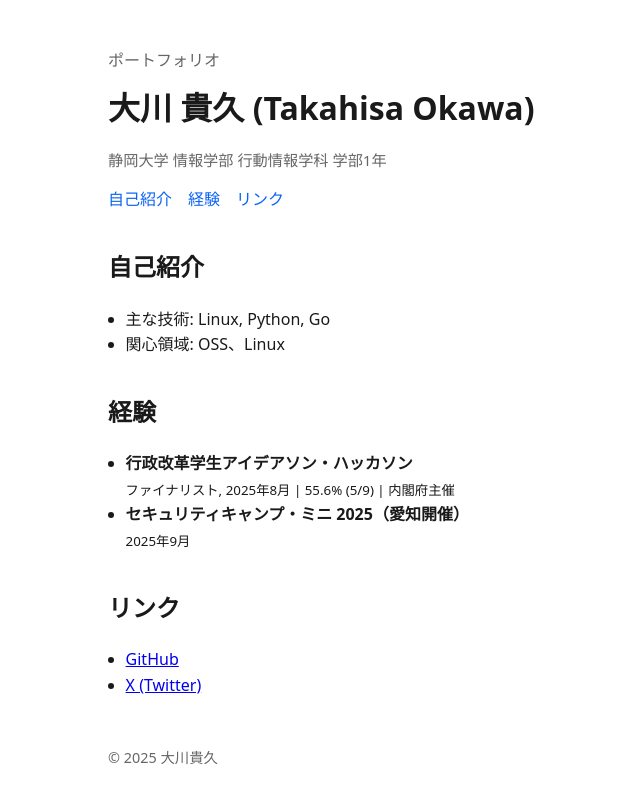
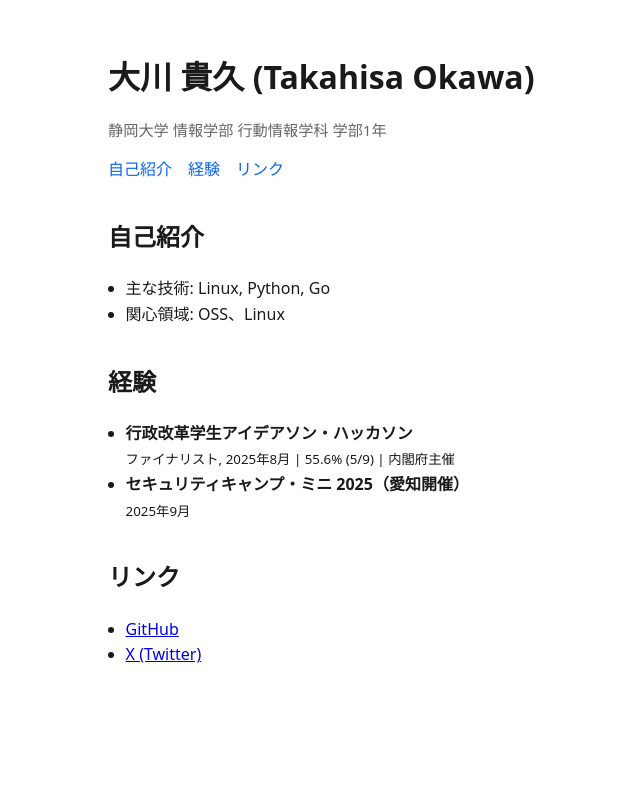
Before and after one commit to Oka-Tak/oka-tak.github.io, a plain HTML site: page index.html in a window 1280 px wide. Shown: the whole page, without its empty margins (72-712 px from the left). Drawn offline with Linux system fonts and the light colour scheme.

Commit message:
Remove tagline and footer from index.html
Removed tagline and footer from the main HTML structure.

```diff
--- a/index.html
+++ b/index.html
@@ -35,7 +35,6 @@
 <body>
   <main class="wrap">
     <header>
-      <p class="tagline">ポートフォリオ</p>
       <h1>大川 貴久 (Takahisa Okawa)</h1>
       <p class="muted">静岡大学 情報学部 行動情報学科 学部1年</p>
       <nav>
@@ -74,10 +73,6 @@
         <li><a href="https://x.com/penguin_bash" target="_blank" rel="noopener">X (Twitter)</a></li>
       </ul>
     </section>
-
-    <footer>
-      <p>© 2025 大川貴久</p>
-    </footer>
   </main>
 </body>
 </html>
```
